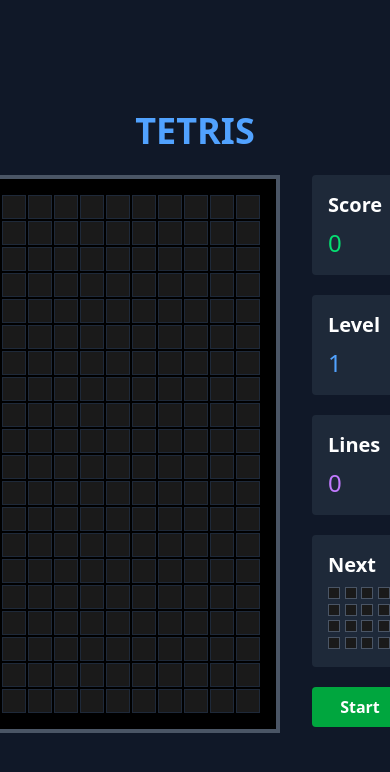
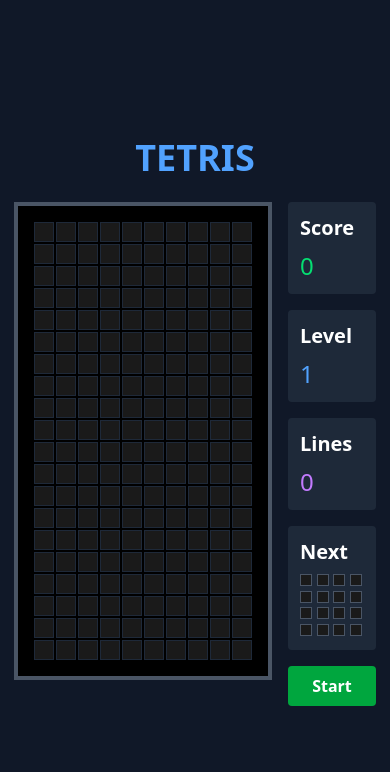
Before and after one commit to NuclearMissile/react-tetris, a React (Vite) app: page / in a window 390 px wide. Shown: the top 772 px of the page. Built offline with nearby package versions, Linux system fonts and the light colour scheme.

Commit message:
update style to fit mobile screen

```diff
--- a/src/TetrisGame.jsx
+++ b/src/TetrisGame.jsx
@@ -359,7 +359,7 @@ const TetrisGame = () => {
                 <h1 className="text-4xl font-bold mb-6 text-blue-400">TETRIS</h1>
             </a>
 
-            <div className="flex gap-8">
+            <div className="flex gap-4">
                 {/* Game Board */}
                 <div className="relative">
                     <div
@@ -369,7 +369,7 @@ const TetrisGame = () => {
                         {displayBoard.flat().map((cell, index) => (
                             <div
                                 key={index}
-                                className="w-6 h-6 border border-gray-800"
+                                className="w-5 h-5 border border-gray-800"
                                 style={{
                                     backgroundColor: cell || '#1a1a1a'
                                 }}
@@ -395,27 +395,27 @@ const TetrisGame = () => {
                 </div>
 
                 {/* Game Info */}
-                <div className="flex flex-col gap-5">
+                <div className="flex flex-col gap-4">
                     {/* Score */}
-                    <div className="bg-gray-800 p-4 rounded">
+                    <div className="bg-gray-800 p-3 rounded">
                         <h3 className="text-xl font-bold mb-2">Score</h3>
                         <p className="text-2xl text-green-400">{score.toLocaleString()}</p>
                     </div>
 
                     {/* Level */}
-                    <div className="bg-gray-800 p-4 rounded">
+                    <div className="bg-gray-800 p-3 rounded">
                         <h3 className="text-xl font-bold mb-2">Level</h3>
                         <p className="text-2xl text-blue-400">{level}</p>
                     </div>
 
                     {/* Lines */}
-                    <div className="bg-gray-800 p-4 rounded">
+                    <div className="bg-gray-800 p-3 rounded">
                         <h3 className="text-xl font-bold mb-2">Lines</h3>
                         <p className="text-2xl text-purple-400">{lines}</p>
                     </div>
 
                     {/* Next Piece */}
-                    <div className="bg-gray-800 p-4 rounded">
+                    <div className="bg-gray-800 p-3 rounded">
                         <h3 className="text-xl font-bold mb-2">Next</h3>
                         {renderNextPiece()}
                     </div>
```
